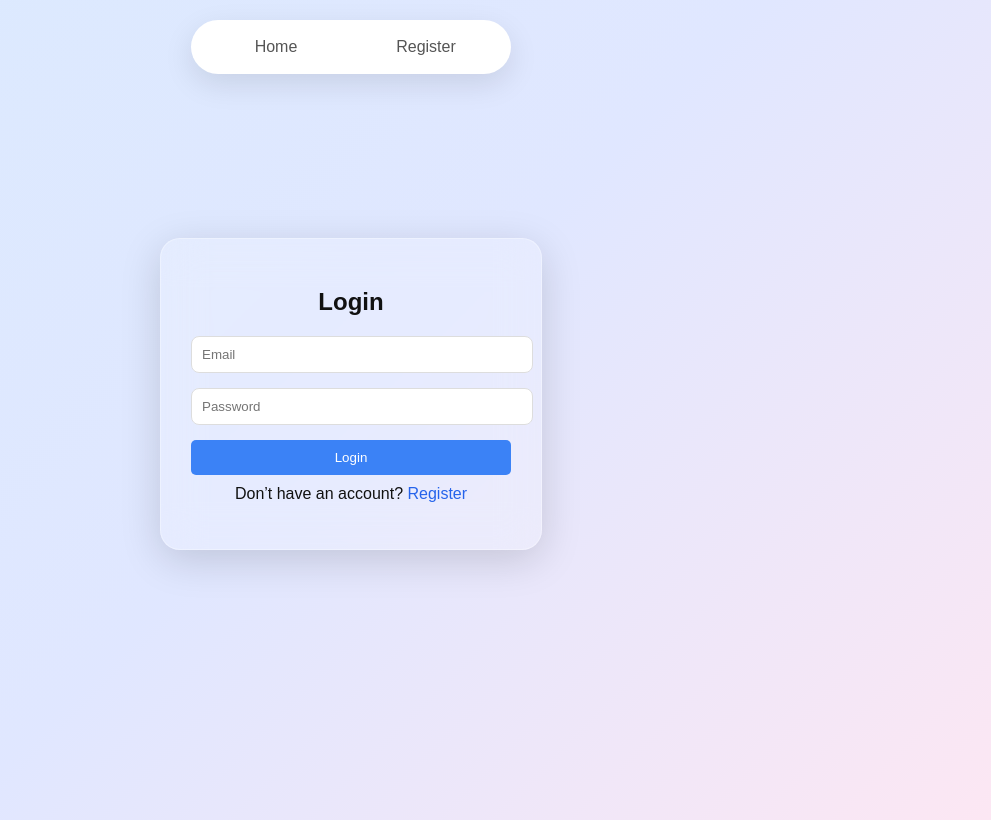
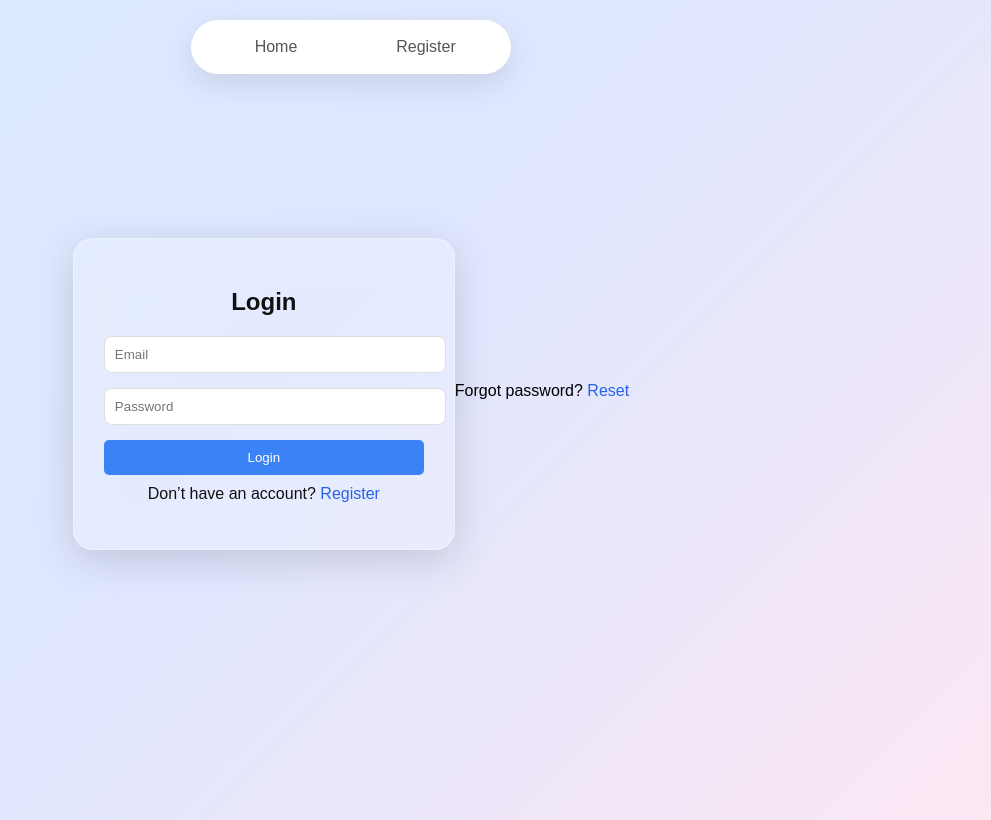
Before and after one commit to raufrasheed37-ctrl/frontend, a Next.js app: page /login in a window 1280 px wide. Shown: the whole page, without its empty margins (289-1280 px from the left). Built offline with nearby package versions, Linux system fonts and the light colour scheme.

Commit message:
Add forgot password link to login page

```diff
--- a/app/login/page.js
+++ b/app/login/page.js
@@ -81,6 +81,13 @@ export default function Login() {
           </Link>
         </p>
       </form>
+       <p style={{ textAlign: "center", marginTop: "10px" }}>
+  Forgot password?{" "}
+  <Link href="/forgot-password" className="link">
+    Reset
+  </Link>
+</p>
+
     </div>
     </>
   );
```
